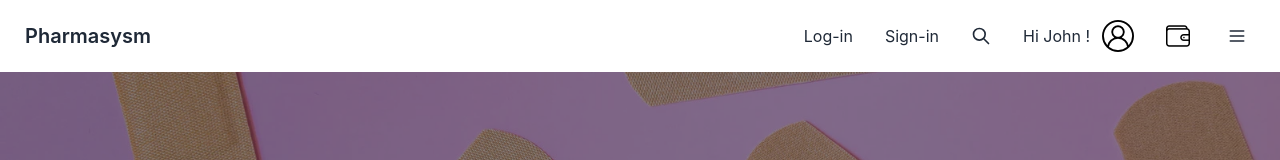
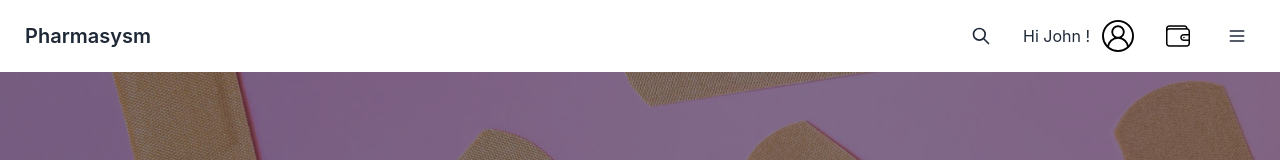
Before and after one commit to TiagoMostardinha/ihc-project, a React (Create React App) app: page / in a window 1280 px wide. Shown: the top 160 px of the page. Built offline with nearby package versions, Linux system fonts and the light colour scheme.

Commit message:
navbar dynamic

```diff
--- a/src/Navbar.js
+++ b/src/Navbar.js
@@ -12,8 +12,8 @@
             </div>
             <div className="flex-none">
                 <ul className="menu menu-horizontal px-1">
-                    <li><Link to='/'>Log-in</Link></li>
-                    <li><Link to='/'>Sign-in</Link></li>
+                    {!user && <li><Link to='/'>Log-in</Link></li>}
+                    {!user && <li><Link to='/'>Sign-in</Link></li>}
 
                     {user && <li><Link to='/'>
                         <svg xmlns="http://www.w3.org/2000/svg" className="h-5 w-5" fill="none" viewBox="0 0 24 24" stroke="currentColor"><path strokeLinecap="round" strokeLinejoin="round" strokeWidth="2" d="M21 21l-6-6m2-5a7 7 0 11-14 0 7 7 0 0114 0z" /></svg>
```
